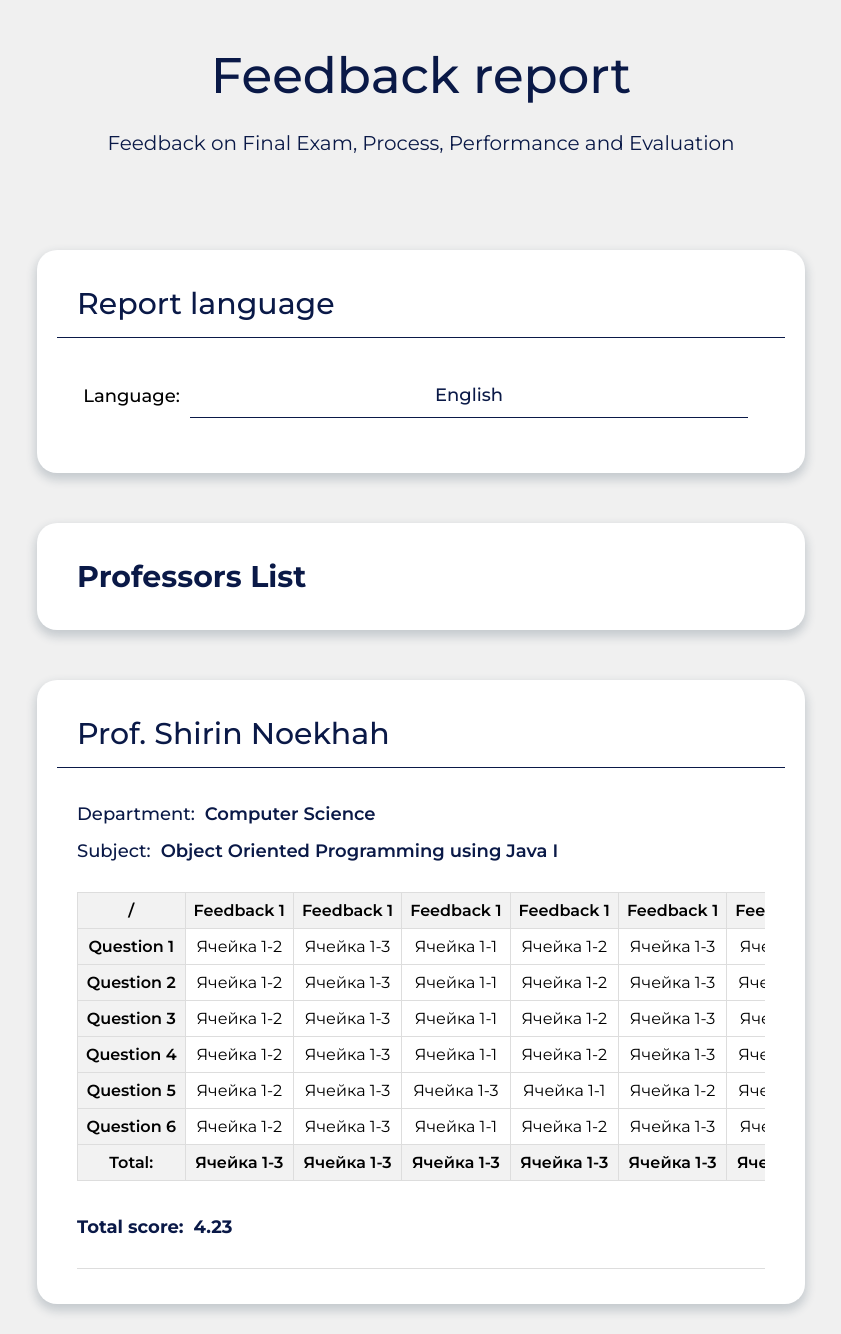
After one commit to RuslanAl1mov/FeedbackSIUT, a Django app: page /en/feedback/results/ in a window 1280 px wide. The commit adds this page. Shown: the whole page, without its empty margins (219-1060 px from the left). Run offline with Django 4.2, Linux system fonts and the light colour scheme.

Commit message:
Add feedback report page template

```diff
--- a/FeedbackSIUT/static/app/css/styles.css
+++ b/FeedbackSIUT/static/app/css/styles.css
@@ -5,6 +5,9 @@
     --main-grey: #F0F0F0;
     --main-blue-color: #0A1947;
     --main-lightblue-color: #0F2463;
+
+    --grey1: #f2f2f2;
+    --grey2: #ddd;
 }
 
 
@@ -32,14 +35,25 @@ header {
 .header_block {
     width: 100%;
     display: flex;
+    flex-direction: column;
     justify-content: center;
+    align-items: center;
 }
 
 .header_title {
     font-size: 50px;
+    font-weight: 500;
+    text-align: center;
+    width: 80%;
+    color: var(--main-blue-color)
+}
+
+.secondary_header_title {
+    font-size: 20px;
     font-weight: 400;
     text-align: center;
     width: 80%;
+    margin-top: 25px;
     color: var(--main-blue-color)
 }
 
@@ -87,7 +101,7 @@ header {
     color: var(--main-blue-color);
     border: none;
     width: 100%;
-    padding: 10px 0 ;
+    padding: 10px 0;
     outline: none;
     font-weight: 500;
     text-align: center;
@@ -145,7 +159,7 @@ label:focus {
     display: flex;
     width: 90%;
     height: 100%;
-    margin: 20px;
+    margin: 0 20px 20px 20px
 }
 
 .div_12 {
@@ -275,6 +289,116 @@ label:focus {
 }
 
 
+.table-container {
+    width: 100%;
+    overflow-x: auto;
+    margin-top: 30px;
+}
+
+.scrollable_table {
+    border-collapse: collapse;
+    white-space: nowrap;
+}
+
+
+.table-container::-webkit-scrollbar {
+    height: 0;
+}
+
+.table-container::-webkit-scrollbar-thumb {
+    background-color: #ddd;
+    border-radius: 2px;
+}
+
+.table-container::-webkit-scrollbar-track {
+    background-color: rgba(0,0,0,0);
+}
+
+.scrollable_table th, td {
+    border: 1px solid var(--grey2);
+    padding: 8px;
+    text-align: center;
+}
+
+.scrollable_table th {
+    background-color: var(--grey1);
+    font-weight: 600;
+}
+
+.div_22 {
+    margin: 20px 40px 0 40px;
+}
+
+.fb_main_info_div {
+    display: flex;
+    padding: 15px 0 0 0;
+}
+
+.param_title_fbmi_block {
+    padding: 0 10px 0 0;
+    display: flex;
+    justify-content: right;
+    align-items: center;
+    color: var(--main-blue-color)
+}
+
+
+.param_title_fbmi_block p {
+    font-size: 18px;
+}
+
+.--margin-top_10px {
+    margin-top: 10px !important;
+}
+
+.--margin-top_20px {
+    margin-top: 20px !important;
+}
+
+.--margin-right_10px {
+    margin-right: 10px !important;
+}
+.--margin-right_20px {
+    margin-right: 20px !important;
+}
+.--margin-right_30px {
+    margin-right: 30px !important;
+}
+.--margin-right_40px {
+    margin-right: 40px !important;
+}
+.--margin-right_50px {
+    margin-right: 50px !important;
+}
+
+.--font-weight_400 {
+    font-weight: 400;
+}
+
+.--font-weight_500 {
+    font-weight: 500;
+}
+
+.--font-weight_600 {
+    font-weight: 600;
+}
+
+.--font-weight_bold {
+    font-weight: bold;
+}
+
+.--flex-justify-right {
+    display: flex;
+    justify-content: right;
+}
+
+.question_block_divider {
+    height: 1px;
+    background-color: var(--grey2);
+    margin: 30px 40px 0 40px;
+
+}
+
 @media (max-width: 1200px) {
     .main_content_container {
         width: 80%;
--- /dev/null
+++ b/app/templates/feedback_results.html
@@ -0,0 +1,264 @@
+{% load static %}
+{% load i18n %}
+
+<!DOCTYPE html>
+<html lang="en">
+<head>
+    <meta name="viewport" content="width=device-width,initial-scale=1">
+    <title>{% trans 'Feedback Results' %}</title>
+    <link rel="stylesheet" href="{% static 'app/css/styles.css' %}">
+</head>
+
+<body>
+<section class="main_layout">
+    <header>
+        <div class="header_block">
+            <h1 class="header_title">{% trans 'Feedback report' %}</h1>
+            <h1 class="secondary_header_title">{% trans 'Feedback on Final Exam, Process, Performance and Evaluation' %}</h1>
+        </div>
+    </header>
+    <section class="content_layout">
+
+        <main class="main_content_layout">
+            <div class="main_content_container">
+
+                <div class="question_block">
+                    <div class="question_title_block">
+                        <h2>{% trans 'Report language' %} </h2>
+                    </div>
+                    <div class="settings_form_block">
+                        <div class="div_12">
+                            <div class="setting_option_block">
+
+                                <div class="setting_option_title_block">
+                                    <p>{% trans 'Language:' %}</p>
+                                </div>
+                                <div class="dropdown">
+                                    {% get_current_language as LANGUAGE_CODE %}
+                                    {% get_available_languages as LANGUAGES %}
+                                    {% get_language_info_list for LANGUAGES as languages %}
+                                    {% if  LANGUAGE_CODE == "ru" %}
+                                        <button class="dropbtn" onclick="openList(this)">Русский</button>
+                                    {% elif  LANGUAGE_CODE == "uz" %}
+                                        <button class="dropbtn" onclick="openList(this)">O'zbekcha</button>
+                                    {% else %}
+                                        <button class="dropbtn" onclick="openList(this)">English</button>
+                                    {% endif %}
+                                    <div class="dropdown-content">
+                                        <form id="language_form" action="{% url 'set_language' %}" method="post">
+                                            {% csrf_token %}
+                                            {% if  LANGUAGE_CODE == "ru" %}
+                                                <a onclick="changeLanguage('en')">English</a>
+                                                <a onclick="changeLanguage('uz')">O'zbekcha</a>
+                                            {% elif  LANGUAGE_CODE == "uz" %}
+                                                <a onclick="changeLanguage('en')">English</a>
+                                                <a onclick="changeLanguage('ru')">Русский</a>
+                                            {% else %}
+                                                <a onclick="changeLanguage('ru')">Русский</a>
+                                                <a onclick="changeLanguage('uz')">O'zbekcha</a>
+                                            {% endif %}
+
+                                            <input id="language_input" type="hidden" name="language" value="">
+                                        </form>
+                                    </div>
+                                </div>
+                            </div>
+                        </div>
+
+                    </div>
+                </div>
+
+                <div class="question_block">
+                    <div class="question_title_block" style="border: none;">
+                        <h2 style="font-weight: bold; padding: 0">{% trans 'Professors List' %}</h2>
+                    </div>
+                </div>
+
+                <div class="question_block">
+                    <div class="question_title_block">
+                        <h2>{% trans 'Prof. Shirin Noekhah' %}</h2>
+                    </div>
+                    <div class="div_22">
+
+                        <div class="fb_main_info_block">
+                            <div class="fb_main_info_div">
+                                <div class="param_title_fbmi_block">
+                                    <p class="--font-weight_500">{% trans 'Department' %}:</p>
+                                </div>
+                                <div class="param_title_fbmi_block">
+                                    <p class="--font-weight_600">Computer Science</p>
+                                </div>
+                            </div>
+                            <div class="fb_main_info_div">
+                                <div class="param_title_fbmi_block">
+                                    <p class="--font-weight_500">{% trans 'Subject' %}:</p>
+                                </div>
+                                <div class="param_title_fbmi_block">
+                                    <p class="--font-weight_600">Object Oriented Programming using Java I</p>
+                                </div>
+                            </div>
+                        </div>
+
+                        <div class="table-container">
+                            <table class="scrollable_table">
+                                <thead>
+                                <tr>
+                                    <th style="text-align: center">/</th>
+                                    <th>{% trans "Feedback" %} 1</th>
+                                    <th>{% trans "Feedback" %} 1</th>
+                                    <th>{% trans "Feedback" %} 1</th>
+                                    <th>{% trans "Feedback" %} 1</th>
+                                    <th>{% trans "Feedback" %} 1</th>
+                                    <th>{% trans "Feedback" %} 1</th>
+                                    <th>{% trans "Feedback" %} 1</th>
+                                    <th>{% trans "Feedback" %} 1</th>
+                                    <th>{% trans "Feedback" %} 1</th>
+                                    <th>{% trans "Feedback" %} 1</th>
+                                    <th>{% trans "Feedback" %} 1</th>
+                                    <th>{% trans "Total" %}:</th>
+
+                                </tr>
+                                </thead>
+                                <tbody>
+                                <tr>
+                                    <th>{% trans "Question" %} 1</th>
+                                    <td>Ячейка 1-2</td>
+                                    <td>Ячейка 1-3</td>
+                                    <td>Ячейка 1-1</td>
+                                    <td>Ячейка 1-2</td>
+                                    <td>Ячейка 1-3</td>
+                                    <td>Ячейка 1-1</td>
+                                    <td>Ячейка 1-2</td>
+                                    <td>Ячейка 1-3</td>
+                                    <td>Ячейка 1-3</td>
+                                    <td>Ячейка 1-1</td>
+                                    <td>Ячейка 1-2</td>
+                                    <th>Ячейка 1-3</th>
+                                </tr>
+
+                                <tr>
+                                    <th>{% trans "Question" %} 2</th>
+                                    <td>Ячейка 1-2</td>
+                                    <td>Ячейка 1-3</td>
+                                    <td>Ячейка 1-1</td>
+                                    <td>Ячейка 1-2</td>
+                                    <td>Ячейка 1-3</td>
+                                    <td>Ячейка 1-3</td>
+                                    <td>Ячейка 1-1</td>
+                                    <td>Ячейка 1-2</td>
+                                    <td>Ячейка 1-3</td>
+                                    <td>Ячейка 1-1</td>
+                                    <td>Ячейка 1-2</td>
+                                    <th>Ячейка 1-3</th>
+                                </tr>
+                                <tr>
+                                    <th>{% trans "Question" %} 3</th>
+                                    <td>Ячейка 1-2</td>
+                                    <td>Ячейка 1-3</td>
+                                    <td>Ячейка 1-1</td>
+                                    <td>Ячейка 1-2</td>
+                                    <td>Ячейка 1-3</td>
+                                    <td>Ячейка 1-1</td>
+                                    <td>Ячейка 1-2</td>
+                                    <td>Ячейка 1-3</td>
+                                    <td>Ячейка 1-3</td>
+                                    <td>Ячейка 1-1</td>
+                                    <td>Ячейка 1-2</td>
+                                    <th>Ячейка 1-3</th>
+                                </tr>
+                                <tr>
+                                    <th>{% trans "Question" %} 4</th>
+                                    <td>Ячейка 1-2</td>
+                                    <td>Ячейка 1-3</td>
+                                    <td>Ячейка 1-1</td>
+                                    <td>Ячейка 1-2</td>
+                                    <td>Ячейка 1-3</td>
+                                    <td>Ячейка 1-3</td>
+                                    <td>Ячейка 1-1</td>
+                                    <td>Ячейка 1-2</td>
+                                    <td>Ячейка 1-3</td>
+                                    <td>Ячейка 1-1</td>
+                                    <td>Ячейка 1-2</td>
+                                    <th>Ячейка 1-3</th>
+                                </tr>
+                                <tr>
+                                    <th>{% trans "Question" %} 5</th>
+                                    <td>Ячейка 1-2</td>
+                                    <td>Ячейка 1-3</td>
+                                    <td>Ячейка 1-3</td>
+                                    <td>Ячейка 1-1</td>
+                                    <td>Ячейка 1-2</td>
+                                    <td>Ячейка 1-3</td>
+                                    <td>Ячейка 1-1</td>
+                                    <td>Ячейка 1-2</td>
+                                    <td>Ячейка 1-3</td>
+                                    <td>Ячейка 1-1</td>
+                                    <td>Ячейка 1-2</td>
+                                    <th>Ячейка 1-3</th>
+                                </tr>
+                                <tr>
+                                    <th>{% trans "Question" %} 6</th>
+                                    <td>Ячейка 1-2</td>
+                                    <td>Ячейка 1-3</td>
+                                    <td>Ячейка 1-1</td>
+                                    <td>Ячейка 1-2</td>
+                                    <td>Ячейка 1-3</td>
+                                    <td>Ячейка 1-1</td>
+                                    <td>Ячейка 1-2</td>
+                                    <td>Ячейка 1-3</td>
+                                    <td>Ячейка 1-3</td>
+                                    <td>Ячейка 1-1</td>
+                                    <td>Ячейка 1-2</td>
+                                    <th>Ячейка 1-3</th>
+                                </tr>
+                                <tr>
+                                    <th>{% trans "Total" %}:</th>
+                                    <th>Ячейка 1-3</th>
+                                    <th>Ячейка 1-3</th>
+                                    <th>Ячейка 1-3</th>
+                                    <th>Ячейка 1-3</th>
+                                    <th>Ячейка 1-3</th>
+                                    <th>Ячейка 1-3</th>
+                                    <th>Ячейка 1-3</th>
+                                    <th>Ячейка 1-3</th>
+                                    <th>Ячейка 1-3</th>
+                                    <th>Ячейка 1-3</th>
+                                    <th>Ячейка 1-3</th>
+                                    <th>Ячейка 1-3</th>
+                                </tr>
+
+                                </tbody>
+                            </table>
+                        </div>
+
+                        <div class="fb_main_info_block --margin-top_20px">
+                            <div class="fb_main_info_div">
+                                <div class="param_title_fbmi_block">
+                                    <p class="--font-weight_bold">{% trans 'Total score' %}:</p>
+                                </div>
+                                <div class="param_title_fbmi_block">
+                                    <p class="--font-weight_bold">4.23</p>
+                                </div>
+                            </div>
+                        </div>
+
+                    </div>
+
+                    <div class="question_block_divider"></div>
+
+
+                </div>
+
+            </div>
+
+
+        </main>
+
+    </section>
+
+</section>
+
+<script type="text/javascript" src="{% static 'app/js/app.js' %}"></script>
+
+</body>
+</html>
--- a/app/urls.py
+++ b/app/urls.py
@@ -5,6 +5,7 @@ from . import views
 
 urlpatterns = [
     path('', views.feedback_home_page, name='feedback_home_page'),
+    path('results/', views.feedback_results_page, name='feedback_results_page'),
 ]
 
 if settings.DEBUG:
--- a/app/views.py
+++ b/app/views.py
@@ -20,3 +20,7 @@ def feedback_home_page(request):
 
     context = {"schools": School.objects.all()}
     return render(request, 'index.html', context=context)
+
+
+def feedback_results_page(request):
+    return render(request, 'feedback_results.html')
```
